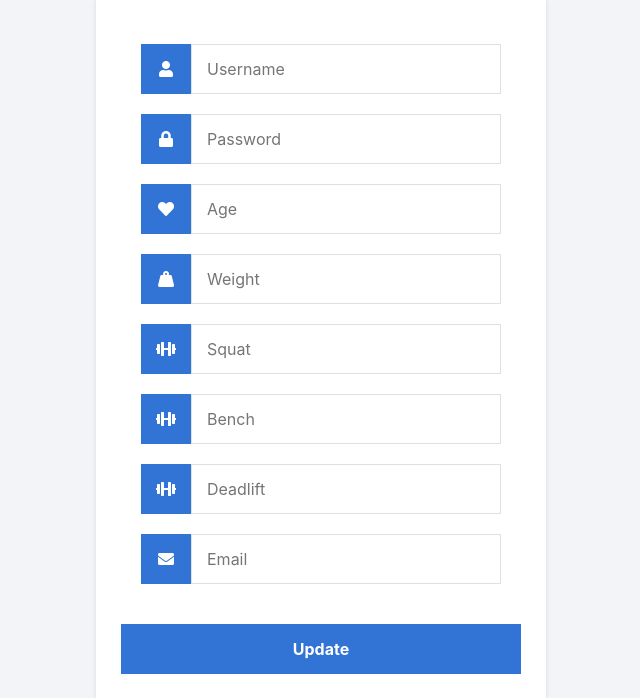
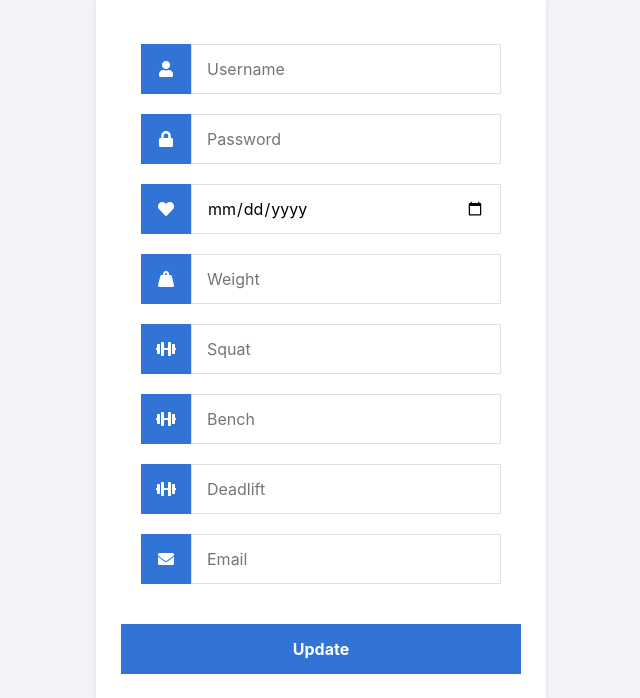
Before and after one commit to jjz17/Natural-Strength, a Flask app: page /update in a window 1280 px wide. Shown: the part 163-861 px from the top of the page, without its empty margins (44-684 px from the left). Run offline with Flask 2, Linux system fonts and the light colour scheme; a user stored in the database is signed in; some libraries are stand-ins or nearby versions.

```diff
--- a/pythonlogin/main.py
+++ b/pythonlogin/main.py
@@ -164,7 +164,7 @@ def update():
             # Create variables for easy access
             username = request.form['username']
             password = request.form['password']
-            age = request.form['age']
+            birth_date = request.form['birth_date']
             weight = request.form['weight']
             squat = request.form['squat']
             bench = request.form['bench']
@@ -184,8 +184,8 @@ def update():
                 msg = 'Username must contain only characters and numbers!'
             elif not username or not password or not email:
                 msg = 'Please fill out the form!'
-            elif not re.match(r'^\+?(0|[1-9]\d*)$', age):
-                msg = 'Age must be an int'
+            # elif not re.match(r'^\+?(0|[1-9]\d*)$', birth_date):
+                # msg = 'Birth date must be a valid date in the form MM/DD/YYYY'
             elif not re.match(r'^(0*[1-9][0-9]*(\.[0-9]+)?|0+\.[0-9]*[1-9][0-9]*)$', weight):
                 msg = 'Weight must be a positive number'
             elif not re.match(r'^(0*[1-9][0-9]*(\.[0-9]+)?|0+\.[0-9]*[1-9][0-9]*)$', squat):
@@ -197,7 +197,7 @@ def update():
             else:
                 # Account doesnt exists and the form data is valid, now update data into accounts table
                 cursor.execute(
-                    f'UPDATE accounts SET username = \'{username}\', password = \'{password}\', age = {age}, weight = {weight}, squat = {squat}, bench = {bench}, deadlift = {deadlift}, email = \'{email}\' WHERE id = {id};')
+                    f'UPDATE accounts SET username = \'{username}\', password = \'{password}\', birth_date = 1999-10-10, weight = {weight}, squat = {squat}, bench = {bench}, deadlift = {deadlift}, email = \'{email}\' WHERE id = {id};')
                 mysql.connection.commit()
                 msg = 'You have successfully updated!'
         elif request.method == 'POST':
--- a/pythonlogin/static/style.css
+++ b/pythonlogin/static/style.css
@@ -84,7 +84,8 @@ body {
 .content form input[type="password"],
 .content form input[type="text"],
 .content form input[type="email"],
-.content form input[type="number"] {
+.content form input[type="number"],
+.content form input[type="date"] {
     width: 310px;
     height: 50px;
     border: 1px solid #dee0e4;
--- a/pythonlogin/templates/update.html
+++ b/pythonlogin/templates/update.html
@@ -13,20 +13,20 @@
         <label for="age">
             <i class="fas fa-heart"></i>
         </label>
-        <input type="number" name="age" placeholder="Age" id="age">
-        <label for="age">
+        <input type="date" name="birth_date" placeholder="Birth Date" id="birth_date">
+        <label for="weight">
             <i class="fas fa-weight-hanging"></i>
         </label>
         <input type="number" name="weight" placeholder="Weight" id="weight">
-        <label for="age">
+        <label for="squat">
             <i class="fas fa-dumbbell"></i>
         </label>
         <input type="number" name="squat" placeholder="Squat" id="squat">
-        <label for="age">
+        <label for="bench">
             <i class="fas fa-dumbbell"></i>
         </label>
         <input type="number" name="bench" placeholder="Bench" id="bench">
-        <label for="age">
+        <label for="deadlift">
             <i class="fas fa-dumbbell"></i>
         </label>
         <input type="number" name="deadlift" placeholder="Deadlift" id="deadlift">
```
